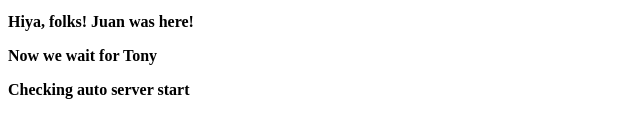
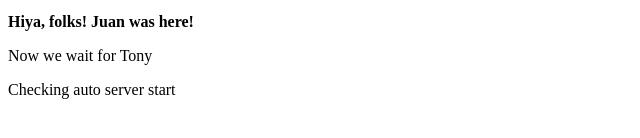
Before and after one commit to breskit/sc2-charlottes-web, a plain HTML site: page web-server/index.html in a window 1280 px wide. Shown: the part 168-306 px from the top of the page, without its empty margins (0-640 px from the left). Drawn offline with Linux system fonts and the light colour scheme.

Commit message:
Update index.html
Forgot the backslahes.. :-S

```diff
--- a/web-server/index.html
+++ b/web-server/index.html
@@ -4,7 +4,7 @@
         <h2>Put your name here:</h2>
         <p>Austyn Bambrook</p>
         <p>Andy Copland was here</p>
-        <p><b>Hiya, folks! Juan was here!<b><p>
+        <p><b>Hiya, folks! Juan was here!</b></p>
         <p>Now we wait for Tony</p>
         <p>Checking auto server start</p>
      </body>
```
